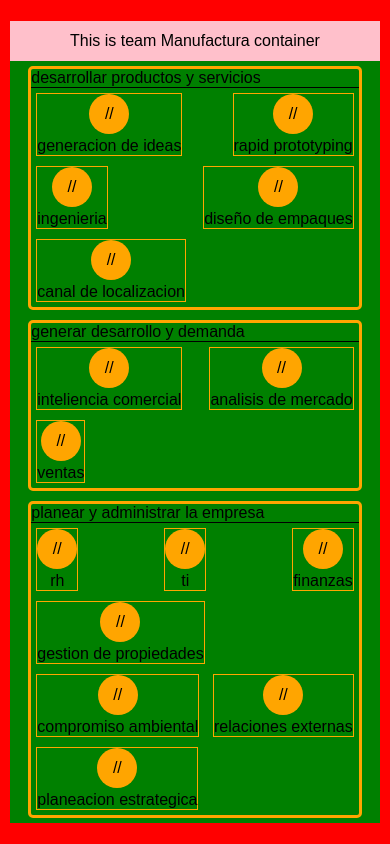
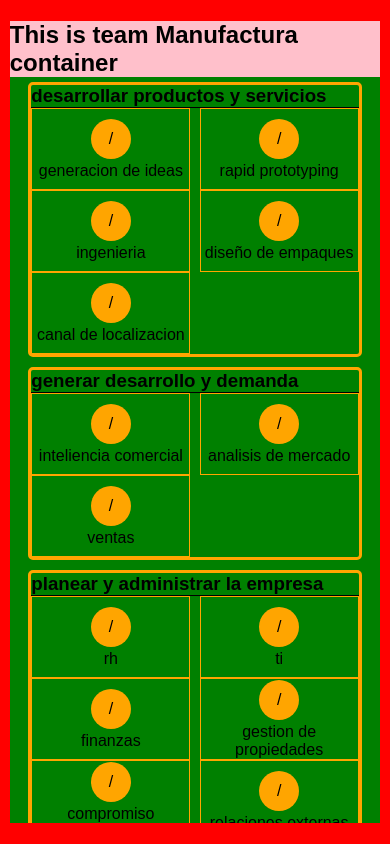
Before and after one commit to Rehlaender/TableauPlatform, a React (Create React App) app: page /team/manufactura in a window 390 px wide. Built offline with nearby package versions, Linux system fonts and the light colour scheme.

Commit message:
Add more style

```diff
--- a/src/components/App/TeamContainer.css
+++ b/src/components/App/TeamContainer.css
@@ -1,6 +1,19 @@
+@media only screen and (max-width : 400px) {
+  .team-container {
+    scroll-behavior: smooth;
+    overflow-y: scroll;
+  }
+}
+
 .team-container {
   height: 100%;
   width: 100%;
+}
+
+@media only screen and (max-width : 400px) {
+  .team-title {
+    height: 150px !important;
+  }
 }
 
 .team-title {
@@ -11,7 +24,6 @@
 
 .team-content {
   width: 90%;
-  height: 100%;
 }
 
 .section-container {
@@ -34,6 +46,16 @@
 .visualization-container {
   margin: 5px;
   border: 1px solid orange;
+  height: 60px;
+}
+
+@media only screen and (max-width : 400px) {
+  .visualization-container {
+    margin: 0px;
+    width: 48%;
+    height: 80px;
+    text-align: center;
+  }
 }
 
 .visualization-icon {
--- a/src/components/App/TeamContainer.js
+++ b/src/components/App/TeamContainer.js
@@ -37,9 +37,11 @@ class TeamContainer extends Component {
     const Team = this.state.actualTeam;
 
     return (
-      <div className={["team-container flex flex-column flex-all-center"]}>
+      <div className={["team-container flex flex-column flex-jc-flex-start flex-ai-center"]}>
         <div className={["team-title flex flex-row flex-all-center"]}>
-          This is team { Team.title } container
+          <h2>
+            This is team { Team.title } container
+          </h2>
         </div>
         <div className={["team-content flex flex-row flex-wrap flex-jc-space-around"]}>
         {
@@ -47,9 +49,9 @@ class TeamContainer extends Component {
           Team.context.map((Section, i) =>
             <div key={i}
               className={["section-container flex flex-column"]}>
-              <div className={["section-title"]}>
+              <h3 className={["section-title"]}>
                 {Section.title}
-              </div>
+              </h3>
               <div className={["section-content flex flex-row flex-jc-space-between flex-wrap"]}>
               {
                 // Visualizations
@@ -59,7 +61,7 @@ class TeamContainer extends Component {
                             '/' + Section.id + '/' + Visualization.id  }
                         className={["visualization-container flex flex-column flex-all-center"]} >
                     <div className={["visualization-icon flex flex-all-center"]}>
-                     //
+                     /
                     </div>
                     <div className={["visualization-title"]}>
                       {Visualization.title}
--- /dev/null
+++ b/src/components/App/VisualizationContainer.css
@@ -0,0 +1,6 @@
+#visualization-container {
+  width: 100%;
+  height: 100%;
+  background: black;
+  position: relative;
+}
--- a/src/components/App/VisualizationContainer.js
+++ b/src/components/App/VisualizationContainer.js
@@ -1,5 +1,9 @@
 import React, { Component } from 'react';
 import { Link } from 'react-router-dom';
+
+import '../../flexbox.css';
+import './VisualizationContainer.css';
+
 import Routes from '../../routes.js';
 
 class VisualizationContainer extends Component {
@@ -11,8 +15,8 @@ class VisualizationContainer extends Component {
   }
 
   componentDidMount() {
-    this.initViz();
-    console.log(this.state.actualVisualization.tableauUrl);
+    //this.initViz();
+    // console.log(this.state.actualVisualization.tableauUrl);
   }
 
   componentWillMount() {
@@ -54,11 +58,8 @@ class VisualizationContainer extends Component {
     const Visualization = this.state.actualVisualization;
 
     return (
-      <div>
-        This is Visualization { Visualization.title } container
-        <p>-</p>
+      <div id="visualization-container" className={["flex flex-column flex-jc-flex-start flex-ai-center"]}>
         <Link to={ "/team/" + this.props.match.params.team }> Go back to { this.props.match.params.team }</Link>
-        <p>-</p>
         <br/>
         <div id="containerDiv"></div>
       </div>
--- a/src/components/App/style.css
+++ b/src/components/App/style.css
@@ -43,3 +43,12 @@
 .content-padding {
   padding: 20px;
 }
+
+h1, h2, h3, h4 {
+  margin: 0px;
+  padding: 0px;
+  -webkit-margin-before: 0em;
+  -webkit-margin-after: 0em;
+  -webkit-margin-start: 0px;
+  -webkit-margin-end: 0px;
+}
```
